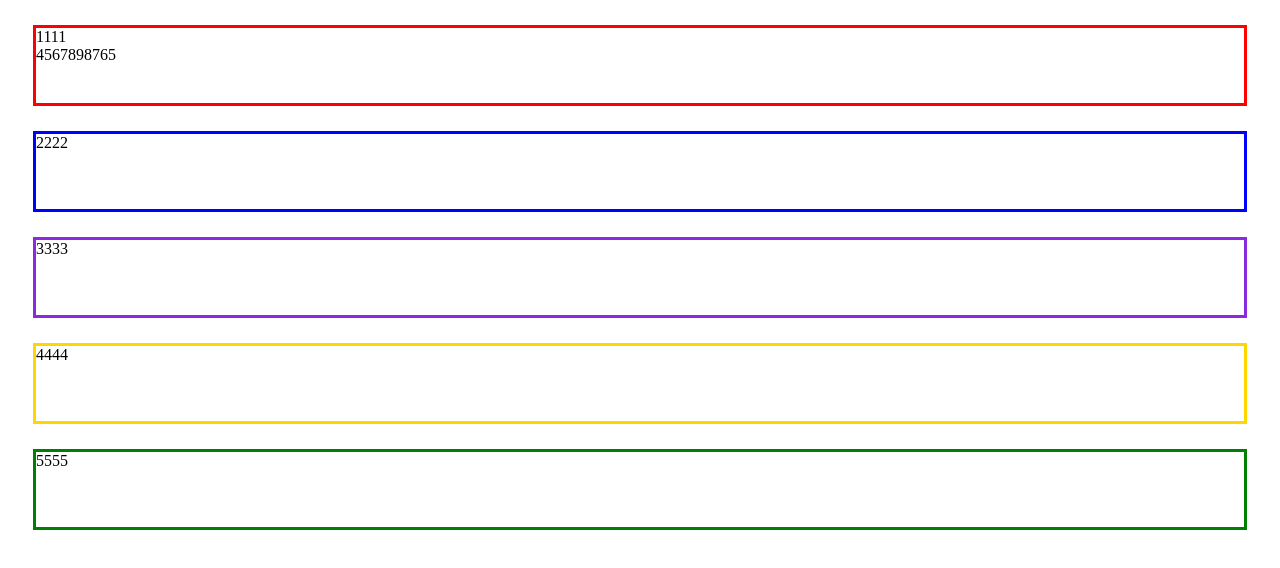
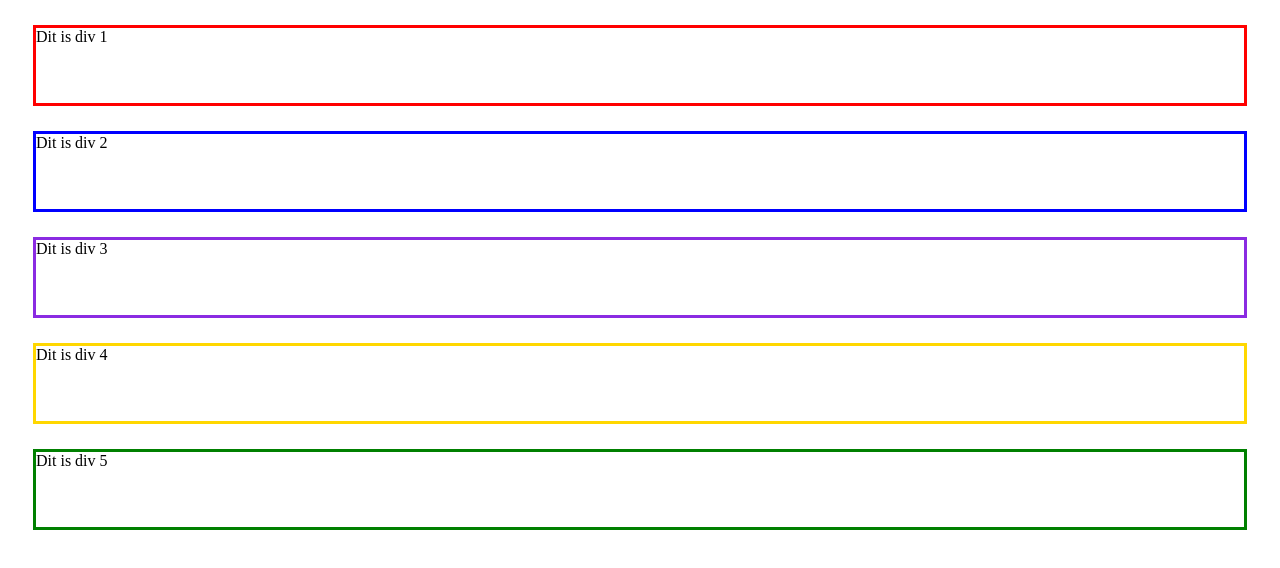
Before and after one commit to ustad-nordin/array-2, a plain HTML site: page index.html in a window 1280 px wide. Drawn offline with Linux system fonts and the light colour scheme.

Commit message:
Updated to array objects

```diff
--- a/index.html
+++ b/index.html
@@ -1,17 +1,17 @@
 <!DOCTYPE html>
 <html lang="en">
 	<head>
-    <meta charset="UTF-8">
-    <meta name="viewport" content="width=device-width, initial-scale=1.0">
-    <link rel="stylesheet" href="css/style.css">
+		<meta charset="UTF-8" />
+		<meta name="viewport" content="width=device-width, initial-scale=1.0" />
+		<link rel="stylesheet" href="css/style.css" />
 		<title>Document</title>
 	</head>
 	<body>
-    <div class="my-div div-one">1111<br>4567898765</div>
-    <div class="my-div div-two">2222</div>
-    <div class="my-div div-three">3333</div>
-    <div class="my-div div-four">4444</div>
-    <div class="my-div div-five">5555</div>
+		<div class="my-div div-one"></div>
+		<div class="my-div div-two"></div>
+		<div class="my-div div-three"></div>
+		<div class="my-div div-four"></div>
+		<div class="my-div div-five"></div>
 		<script src="js/main.js"></script>
 	</body>
 </html>
--- a/js/main.js
+++ b/js/main.js
@@ -1,13 +1,23 @@
 console.log("loaded");
 
-const myDivs = ["div-one", "div-two", "div-three", "div-four", "div-five"];
+// convert to objects:
+// {class: "div-one", text: "Wazup!"}
+const myDivs = [
+	{ class: "div-one", text: "Dit is div 1" },
+	{ class: "div-two", text: "Dit is div 2" },
+	{ class: "div-three", text: "Dit is div 3" },
+	{ class: "div-four", text: "Dit is div 4" },
+	{ class: "div-five", text: "Dit is div 5" },
+];
 
 console.log(myDivs);
 
 for (let i = 0; i < myDivs.length; i++) {
 	const showDiv = myDivs[i];
 
-	const getDiv = document.querySelector(`.${showDiv}`);
+	const div = document.querySelector(`.${showDiv.class}`);
 
-	console.log(getDiv.innerText);
+	div.innerText = showDiv.text;
+
+	console.log(div.innerText);
 }
```
Lines whose indentation alone changed are shown as unchanged.
